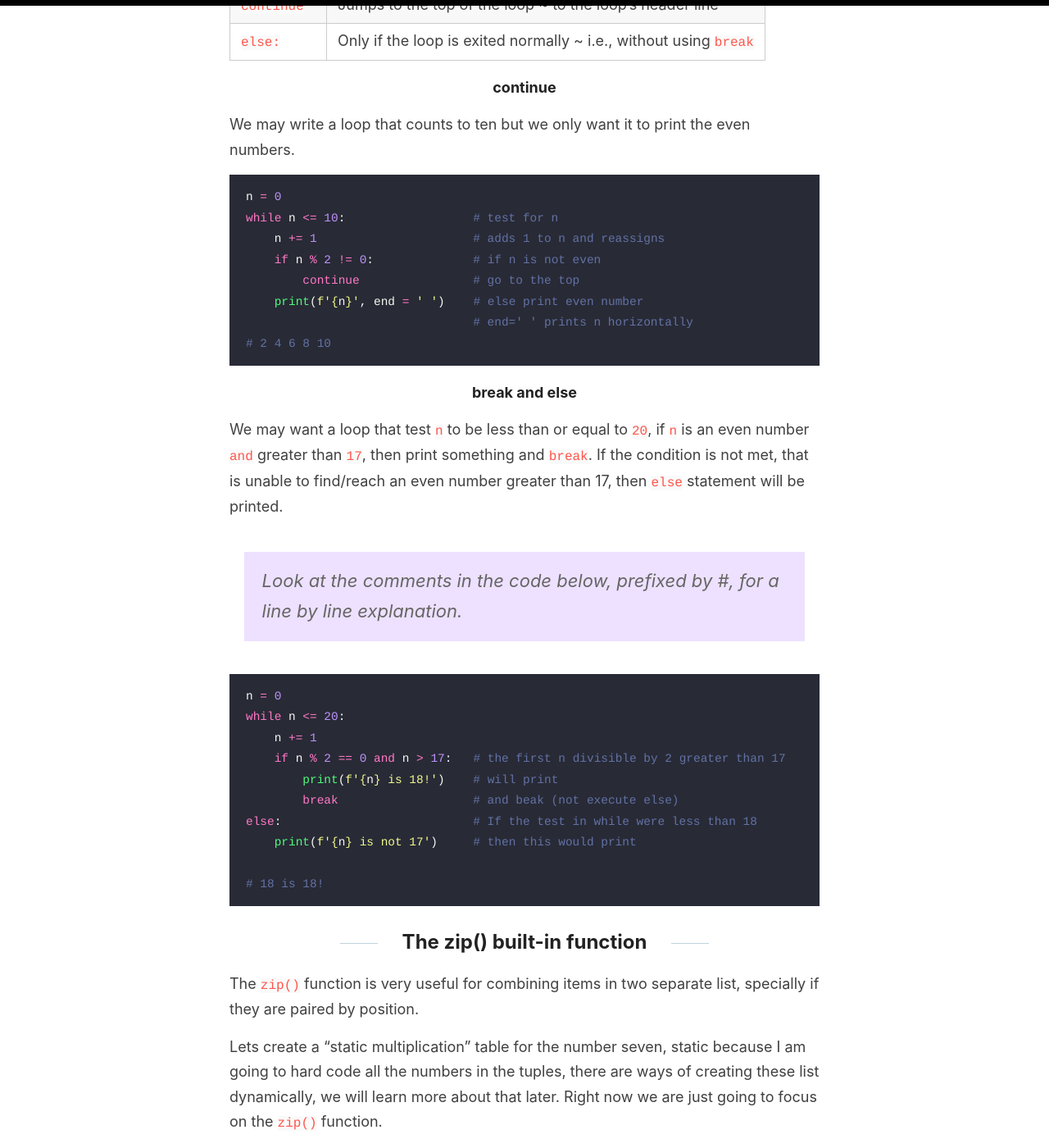
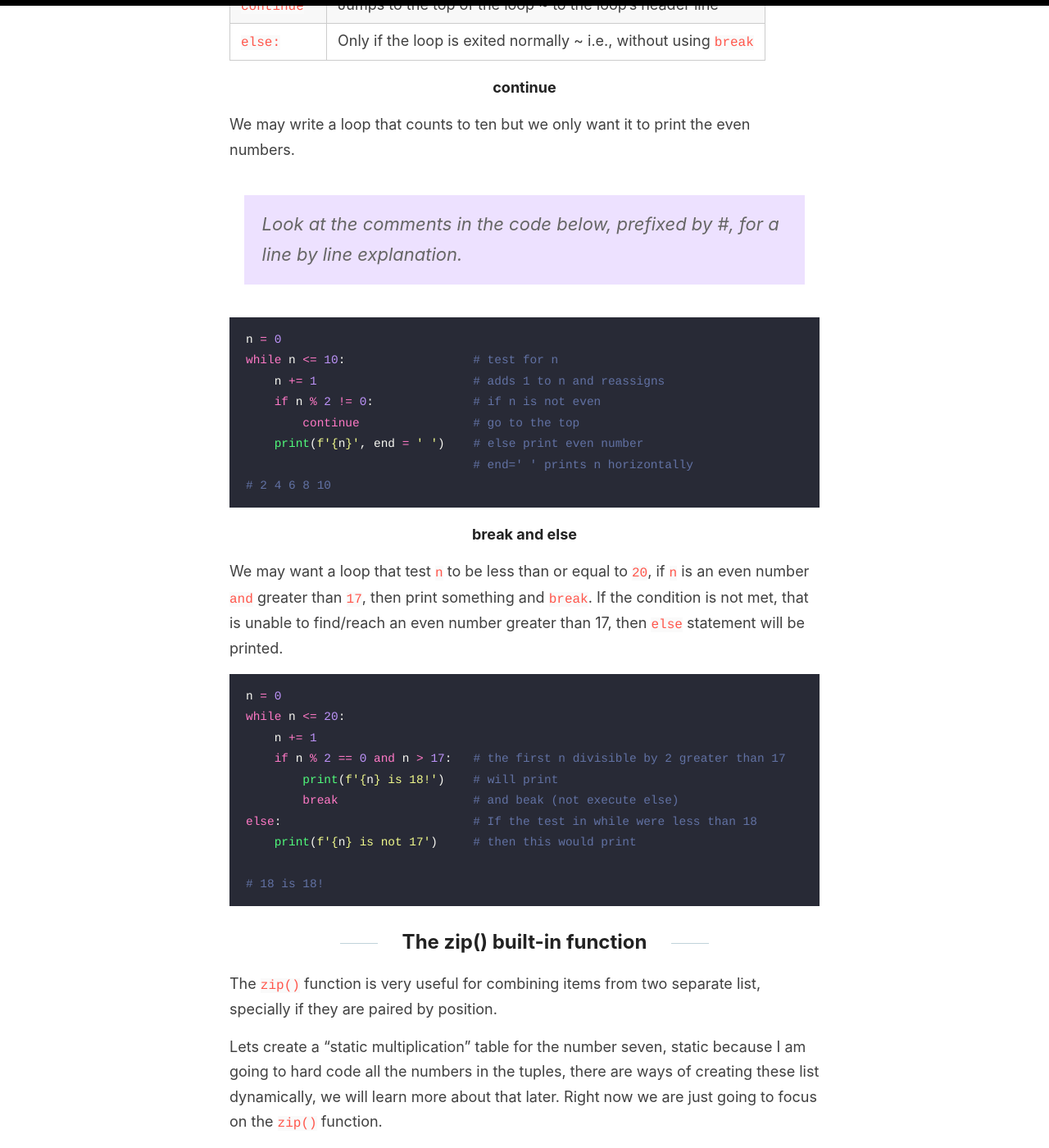
Before and after one commit to KikeVen/python911, a Jekyll site: the page built from _posts/2019-9-24-price-list-loops-08.md, in a window 1280 px wide and 1400 px high, scrolled down 3777 px. Shown: the whole window at 82% size. Built offline with Jekyll 4.4.1, drawn with Linux system fonts in a browser that asks for light colours; comment, search, counter and statistics services are not loaded; some of the changed text lies outside the part shown.

Commit message:
editorial (update)

````diff
--- a/_posts/2019-9-24-price-list-loops-08.md
+++ b/_posts/2019-9-24-price-list-loops-08.md
@@ -132,8 +134,6 @@
 #### break and else
 
 We may want a loop that test `n` to be less than or equal to `20`, if `n` is an even number `and` greater than `17`, then print something and `break`. If the condition is not met, that is unable to find/reach an even number greater than 17, then `else` statement will be printed.
-
-> Look at the comments in the code below, prefixed by #, for a line by line explanation.
 
 ```python
 n = 0
@@ -150,7 +150,7 @@
 
 ## The zip() built-in function
 
-The `zip()` function is very useful for combining items in two separate list, specially if they are paired by position.
+The `zip()` function is very useful for combining items from two separate list, specially if they are paired by position.
 
 Lets create a "static multiplication" table for the number seven, static because I am going to hard code all the numbers in the tuples, there are ways of creating these list dynamically, we will learn more about that later. Right now we are just going to focus on the `zip()` function.
 
@@ -221,7 +221,7 @@
 
 * In the header line of our `for` loop, we need to create two variables, `fruit` and `price`, these will hold each item of the pair returned by the `zip()` function during each iteration.
 
-* In the same line, we write the zip() function, including each tuple name to be zipped.
+* In the same line, we write the `zip()` function, including each tuple name to be zipped.
   * `zip(fruits, prices)`
 
 * The code block will print each returned pair until the tuples are done iterating.
@@ -256,7 +256,7 @@
 In the script below we have a couple of new expressions
 
 * **Concatenation**: joining two string with a + sign into a new string.
-* **Tab**: in a string `\t` expression, adds a tab
+* **Tab**: in a string `\t` expression, adds a tab.
 
 ```python
 fruits = ('Bananas', 'Apples', 'Lemons', 'Grapes', 'Nectarines', 'Oranges')
````
Also changed, not shown: other parts of _posts/2019-9-24-price-list-loops-08.md (+4 -2 lines).
